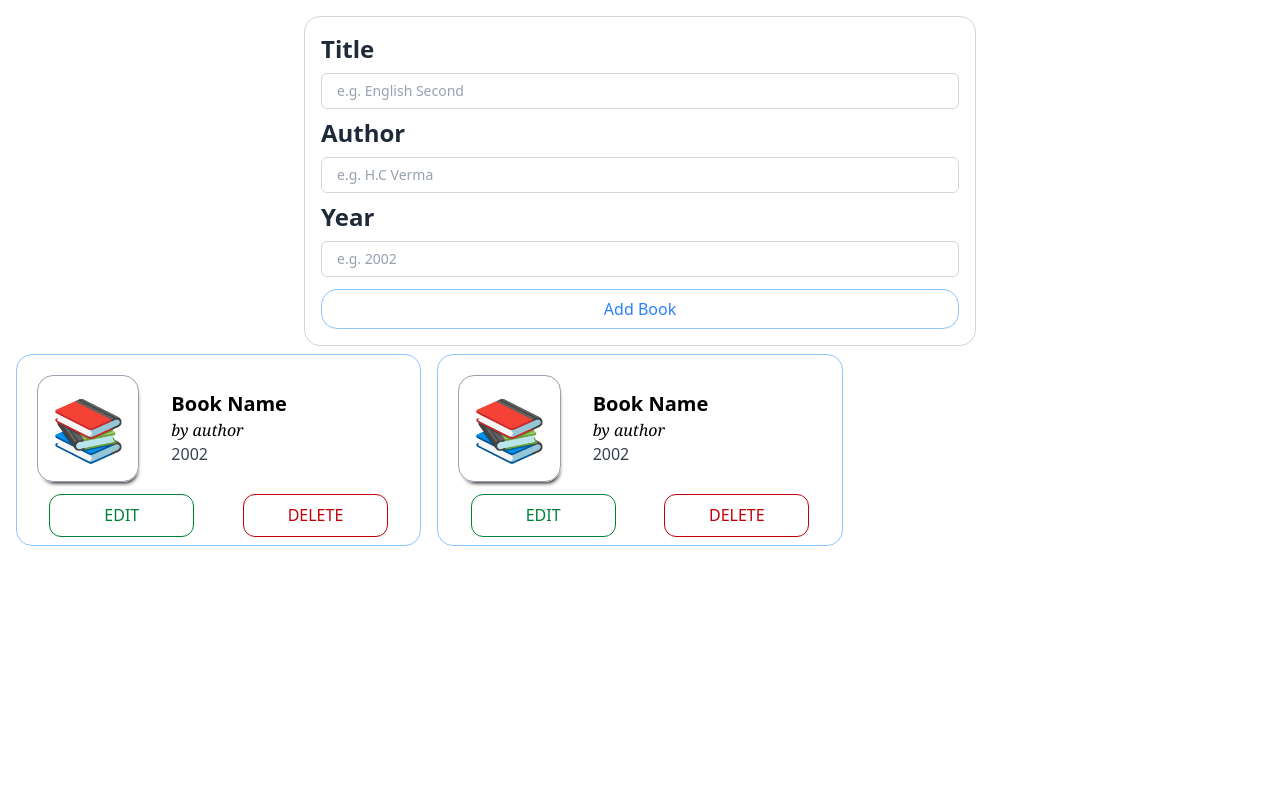
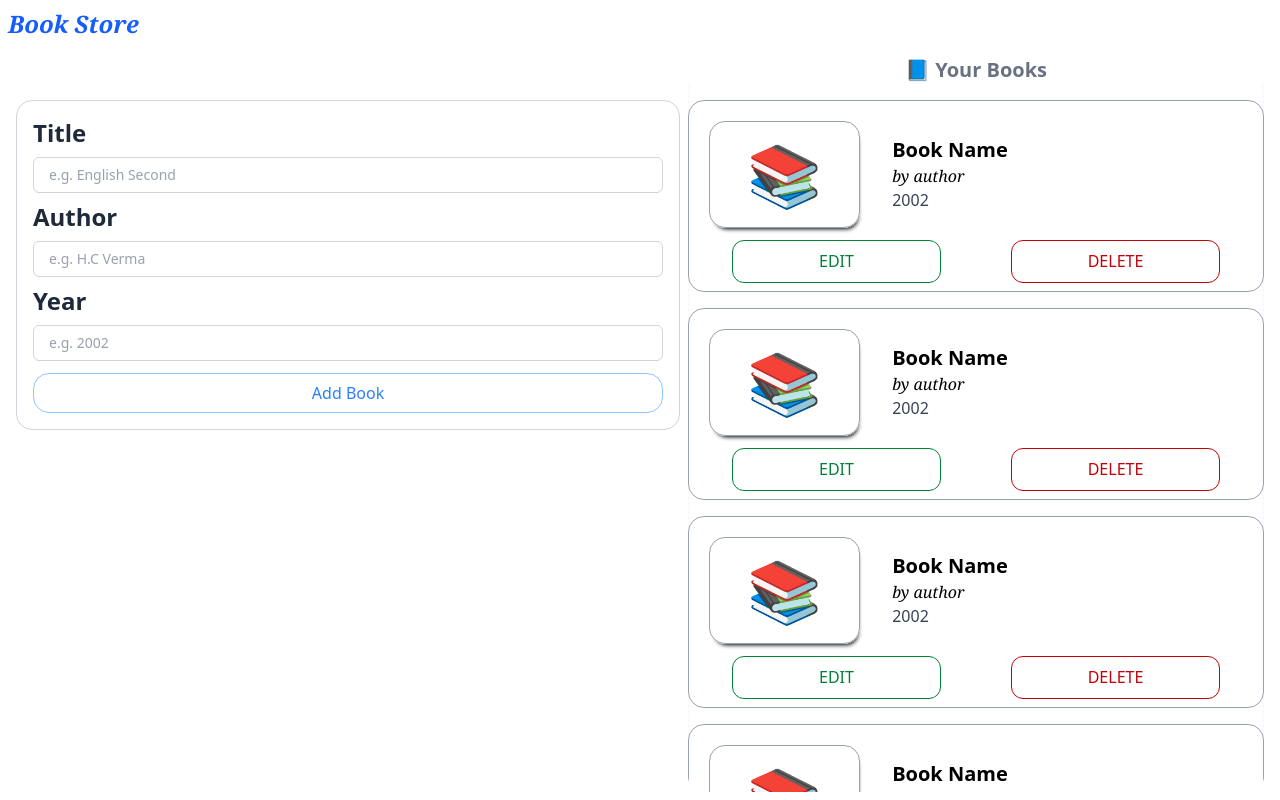
Before and after one commit to ayushsatvara1012/book_store_ui, a React (Vite) app: page / in a window 1280 px wide. Built offline with nearby package versions, Linux system fonts and the light colour scheme.

Commit message:
added navbar and changed the flex direction in list page

```diff
--- a/src/App.css
+++ b/src/App.css
@@ -1,8 +1,7 @@
 @import 'tailwindcss';
 @tailwind utilities;
 
-{ /* ----------------- Buttons ----------------- */
-}
+/* ----------------- Buttons ----------------- */
 .edit_btn{
     @apply w-3/4 h-full border border-green-700 rounded-xl text-green-700 hover:bg-green-800 hover:text-white hover:border-0 active:bg-green-700 active:scale-[0.98] ;
 }
@@ -12,3 +11,18 @@
 .add-btn{
     @apply w-full h-10 mt-3 border border-blue-300 text-blue-500 rounded-2xl hover:bg-blue-500 hover:text-white active:bg-blue-800 active:text-white active:scale-[0.98];
 }
+
+
+/* ----------------- Scrollbar ----------------- */
+.no-scrollbar {
+  /* IE and Edge */
+  -ms-overflow-style: none;
+
+  /* Firefox */
+  scrollbar-width: none;
+
+  /* Safari and Chrome */
+  &::-webkit-scrollbar {
+    display: none;
+  }
+}
--- a/src/App.jsx
+++ b/src/App.jsx
@@ -1,12 +1,14 @@
 import './App.css'
 import HomePage from './pages/home_page.jsx'
 import ListPage from './pages/list_page.jsx'
+import Navbar from './pages/navbar.jsx'
 
 function App() {
 
     return (
         <>
-            <div className='m-4 flex flex-col items-center justify-center'>
+            <Navbar/>
+            <div className='m-4 max-h-[calc(100vh-5rem)] gap-2 flex flex-col items-center justify-center sm:flex-row'>
                 <HomePage/>
                 <ListPage/>
             </div>
--- a/src/pages/home_page.jsx
+++ b/src/pages/home_page.jsx
@@ -1,10 +1,10 @@
 export default function Home_page() {
     return (<>
         {/*------- Container ------- */}
-        <div className='mx-auto p-4 w-full max-w-2xl text-sky-500 border border-gray-300 rounded-2xl flex flex-col'>
+        <div className='mt-11 p-4 w-full max-w-2xl text-sky-500 border border-gray-300 rounded-2xl flex flex-col sm:self-start'>
 
             {/*------- Title -------*/}
-            <h1 className="text-2xl font-bold text-gray-800">Title</h1>
+            <h1 className="text-2xl font-bold text-gray-800 ">Title</h1>
             <div>
                 <div className="mt-2">
                     <div
--- a/src/pages/list_page.jsx
+++ b/src/pages/list_page.jsx
@@ -1,8 +1,9 @@
 function List_page() {
     return (
         <>
-            <div className="w-full m-2 grid grid-cols-1 gap-4 rounded-2xl sm:grid-cols-2 lg:grid-cols-3">
-                <div className="w-auto h-48 p-2 rounded-2xl border border-blue-300 gap-3">
+            <div className="w-full max-w-xl grid grid-cols-1 gap-4 rounded-2xl sm:self-start max-h-[calc(100vh-4rem)] overflow-y-auto shadow-inner no-scrollbar">
+                <p className="sticky top-0 z-20 bg-white font-black text-gray-500 text-xl place-items-center grid">📘 Your Books</p>
+                <div className="w-auto h-48 p-2 rounded-2xl border border-gray-400 gap-3">
                     <div className='h-3/4 flex flex-row '>
                         <div
                             className='w-2/5 m-3 border border-gray-400 rounded-2xl flex items-center justify-center text-6xl shadow-[2px_5px_4px_-4px_#000000]'>📚
@@ -23,8 +24,58 @@ function List_page() {
                         </button>
                     </div>
                 </div>
+
                 {/*Book 2*/}
-                <div className="w-auto h-48 p-2 rounded-2xl border border-blue-300 gap-3">
+
+                <div className="w-auto h-48 p-2 rounded-2xl border border-gray-400 gap-3">
+                    <div className='h-3/4 flex flex-row '>
+                        <div
+                            className='w-2/5 m-3 border border-gray-400 rounded-2xl flex items-center justify-center text-6xl shadow-[2px_5px_4px_-4px_#000000]'>📚
+                        </div>
+                        <div
+                            className='w-full pl-5 flex flex-col items-start justify-center'>
+                            <p className='font-sans font-bold text-xl antialiased'>Book Name </p>
+                            <p className='italic font-serif font-light antialiased'>by author</p>
+                            <p className='font-sans text-gray-700 antialiased'>2002</p>
+                        </div>
+                    </div>
+                    <div className='h-1/4 grid grid-cols-2 place-items-center'>
+                        <button
+                            className='edit_btn'>EDIT
+                        </button>
+                        <button
+                            className='delete_btn'>DELETE
+                        </button>
+                    </div>
+                </div>
+
+                {/*Book 3*/}
+
+                <div className="w-auto h-48 p-2 rounded-2xl border border-gray-400 gap-3">
+                    <div className='h-3/4 flex flex-row '>
+                        <div
+                            className='w-2/5 m-3 border border-gray-400 rounded-2xl flex items-center justify-center text-6xl shadow-[2px_5px_4px_-4px_#000000]'>📚
+                        </div>
+                        <div
+                            className='w-full pl-5 flex flex-col items-start justify-center'>
+                            <p className='font-sans font-bold text-xl antialiased'>Book Name </p>
+                            <p className='italic font-serif font-light antialiased'>by author</p>
+                            <p className='font-sans text-gray-700 antialiased'>2002</p>
+                        </div>
+                    </div>
+                    <div className='h-1/4 grid grid-cols-2 place-items-center'>
+                        <button
+                            className='edit_btn'>EDIT
+                        </button>
+                        <button
+                            className='delete_btn'>DELETE
+                        </button>
+                    </div>
+                </div>
+
+                {/*Book 4*/}
+
+                <div className="w-auto h-48 p-2 rounded-2xl border border-gray-400 gap-3">
                     <div className='h-3/4 flex flex-row '>
                         <div
                             className='w-2/5 m-3 border border-gray-400 rounded-2xl flex items-center justify-center text-6xl shadow-[2px_5px_4px_-4px_#000000]'>📚
--- /dev/null
+++ b/src/pages/navbar.jsx
@@ -0,0 +1,7 @@
+export default function navbar() {
+  return (
+    <div className="m-2 flex w-full flex-col">
+        <div className="text-blue-600 italic font-bold font-serif text-2xl">Book Store</div>
+    </div>
+  )
+}
```
